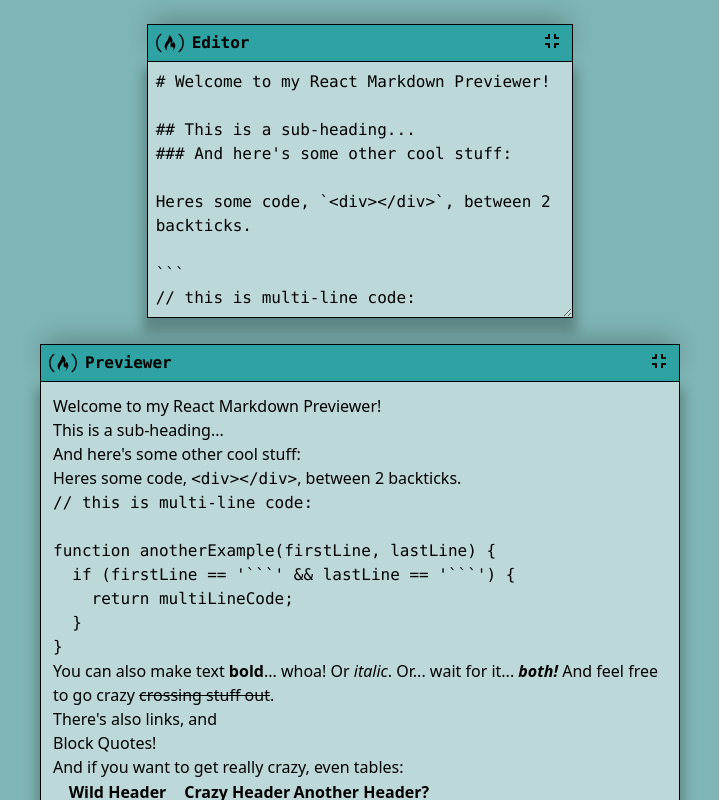
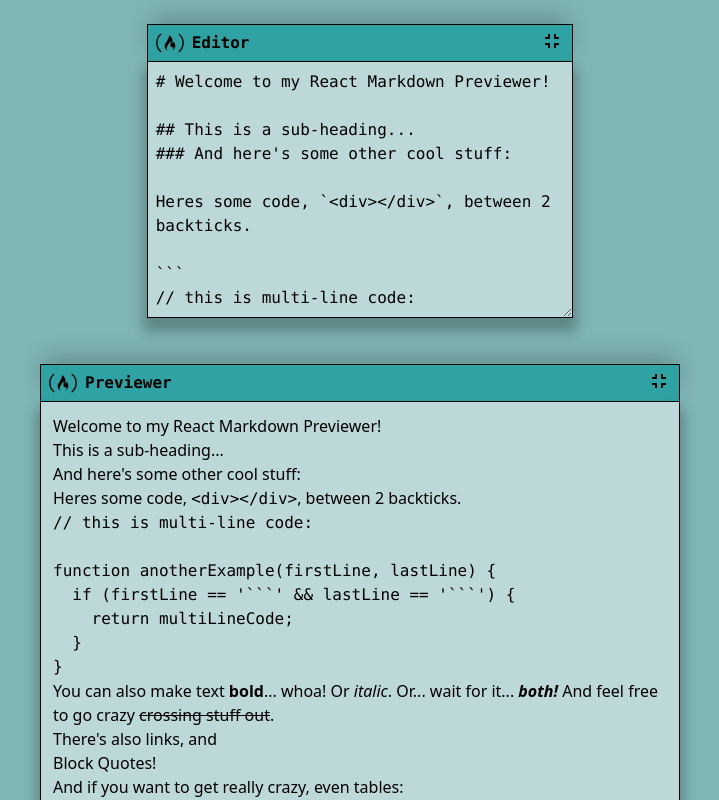
Before and after one commit to bbaterdene-gh/FCC-markdown-previewer, a React (Create React App) app: page / in a window 1280 px wide. Shown: the top 800 px of the page, without its empty margins (280-999 px from the left). Built offline with nearby package versions, Linux system fonts and the light colour scheme; what @tailwindcss/typography would draw is missing.

Commit message:
previewer maximize

```diff
--- a/src/App.js
+++ b/src/App.js
@@ -10,15 +10,19 @@
 
   return (
     <div className="App">
+      { previewerMaximized ? '' :
         <Editor
           text={text}
           setText={setText}
           editorMaximized={editorMaximized}
           setEditorMaximized={() => setEditorMaximized(!editorMaximized)}/>
+      }
+      { editorMaximized ? '' :
         <Previewer
           text={text}
           previewerMaximized={previewerMaximized}
           setPreviewerMaximized={() => setPreviewerMaximized(!previewerMaximized)}/>
+      }
     </div>
   );
 }
--- a/src/components/Previewer.jsx
+++ b/src/components/Previewer.jsx
@@ -4,7 +4,7 @@
 
 export const Previewer = (props) => {
   return (
-    <div className="mx-auto w-6/12 h-full mb-10">
+    <div className="mx-auto w-6/12 h-full mb-10 mt-5">
     <Toolbar
       isMaximized={props.previewerMaximized}
       setMaximized={props.setPreviewerMaximized}>Previewer</Toolbar>
--- a/src/components/Toolbar.jsx
+++ b/src/components/Toolbar.jsx
@@ -6,7 +6,9 @@
     <div className="bg-scooter border-t border-l border-r border-b shadow-2xl-trl flex items-center">
       <FaFreeCodeCamp className="inline text-4xl pl-2"/>
       <span className="pl-2 font-semibold font-mono inline">{props.children}</span>
-      <span className="justify-self-end ml-auto mr-3 pb-1 cursor-pointer hover:text-turquoise" onClick={props.setMaximized}>
+      <span
+        className="justify-self-end ml-auto mr-3 pb-1 cursor-pointer hover:text-turquoise"
+        onClick={() => props.setMaximized(!props.isMaximized)}>
         {props.isMaximized ? <FaCompressAlt /> : <FaCompress />}
       </span>
     </div>
```
Lines whose indentation alone changed are shown as unchanged.
